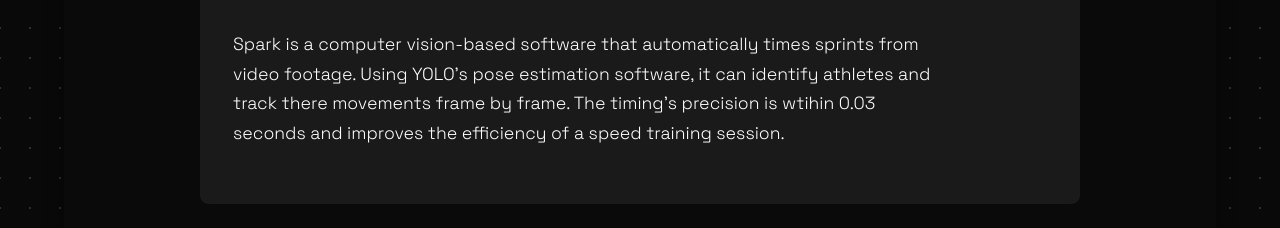
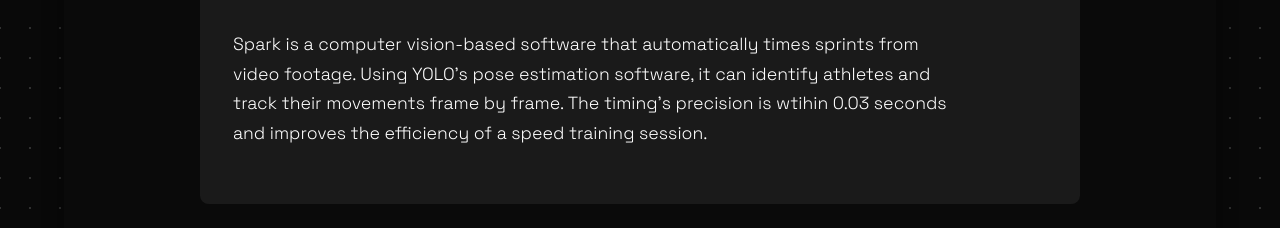
Before and after one commit to lwang2008/lucswng.xyz, a plain HTML site: page Spark-about.html in a window 1280 px wide. Shown: the part 572-800 px from the top of the page. Drawn offline with Linux system fonts and the light colour scheme.

Commit message:
fixed typo

```diff
--- a/Spark-about.html
+++ b/Spark-about.html
@@ -22,7 +22,7 @@
             <div class="demo-container">
                 <div class="demo-description">
                     <h2>Speed Training Made Easy</h2>
-                    <p>Spark is a computer vision-based software that automatically times sprints from video footage. Using YOLO's pose estimation software, it can identify athletes and track there movements frame by frame. The timing's precision is wtihin 0.03 seconds and improves the efficiency of a speed training session.</p>
+                    <p>Spark is a computer vision-based software that automatically times sprints from video footage. Using YOLO's pose estimation software, it can identify athletes and track their movements frame by frame. The timing's precision is wtihin 0.03 seconds and improves the efficiency of a speed training session.</p>
                 </div>
 
                 <div class="section-divider"></div>
```
